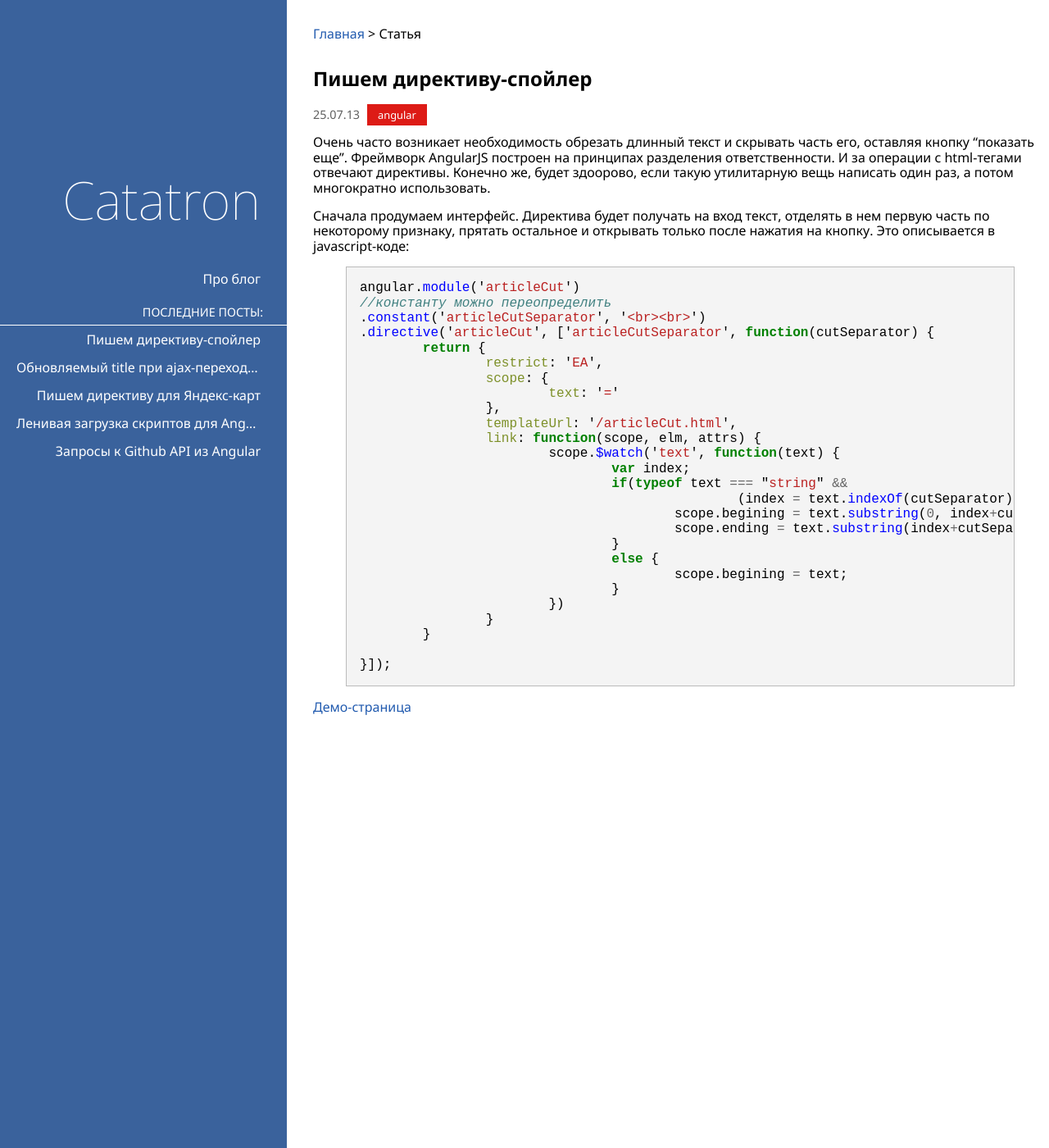
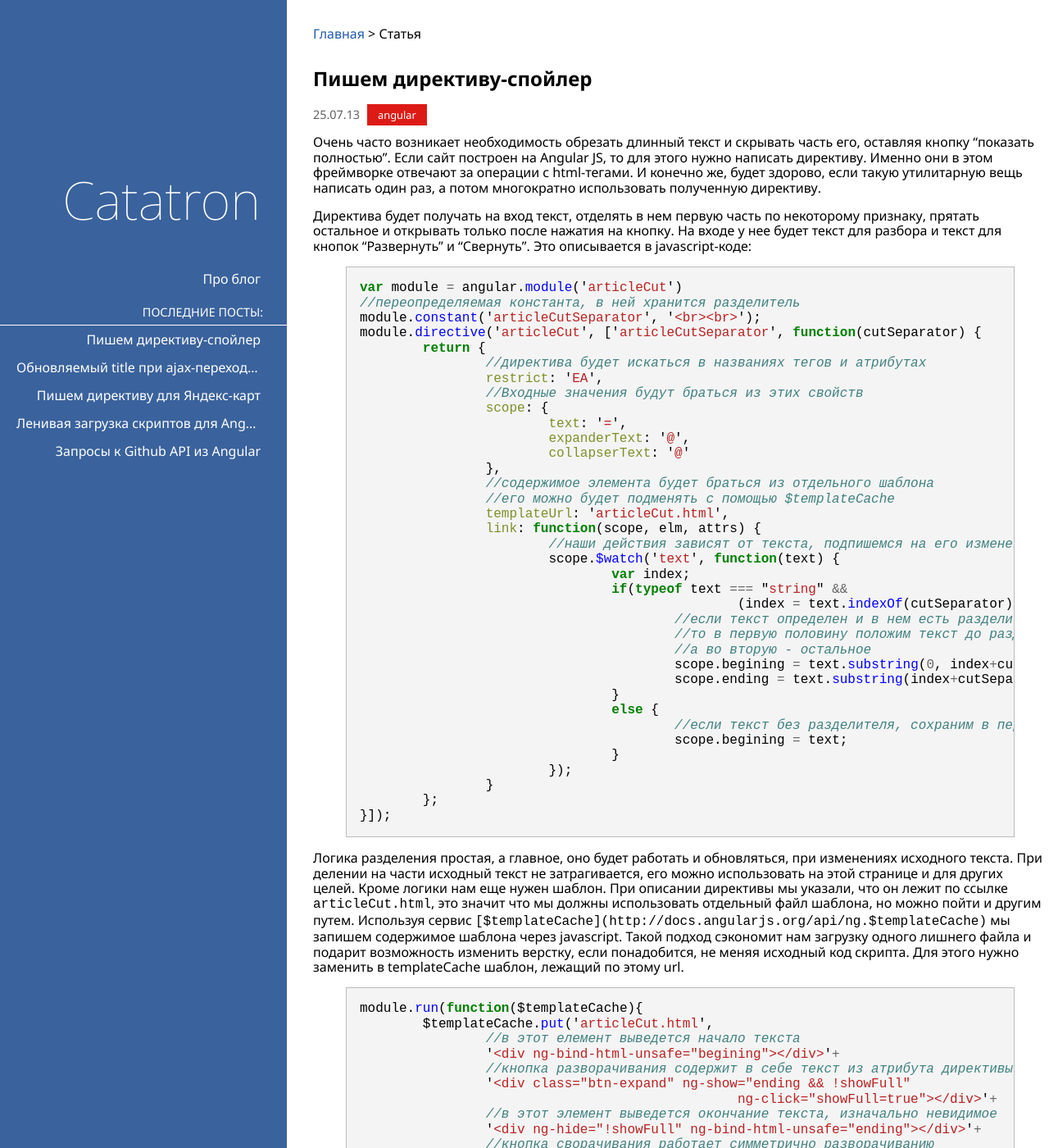
Before and after one commit to just-boris/blog, a Jekyll site: the page built from _posts/2013-07-25-article-cut.md, in a window 1280 px wide and 1400 px high. Shown: the whole window at 82% size. Built offline with Jekyll 4.4.1, drawn with Linux system fonts in a browser that asks for light colours; nearby versions of some CDN libraries; Markdown is read by kramdown in place of the engine named in the settings; comment, search, counter and statistics services are not loaded; some of the changed text lies outside the part shown.

Commit message:
статья про articleCut

```diff
--- a/_posts/2013-07-25-article-cut.md
+++ b/_posts/2013-07-25-article-cut.md
@@ -3,37 +3,68 @@ layout: post
 title: Пишем директиву-спойлер
 tags: [angular]
 ---
-Очень часто возникает необходимость обрезать длинный текст и скрывать часть его, оставляя кнопку "показать еще". Фреймворк AngularJS построен на принципах разделения ответственности. И за операции с html-тегами отвечают директивы. Конечно же, будет здоорово, если такую утилитарную вещь написать один раз, а потом многократно использовать.
+Очень часто возникает необходимость обрезать длинный текст и скрывать часть его, оставляя кнопку "показать полностью". Если сайт построен на Angular JS, то для этого нужно написать директиву. Именно они в этом фреймворке отвечают за операции с html-тегами. И конечно же, будет здорово, если такую утилитарную вещь написать один раз, а потом многократно использовать полученную директиву.
 
-Сначала продумаем интерфейс. Директива будет получать на вход текст, отделять в нем первую часть по некоторому признаку, прятать остальное и открывать только после нажатия на кнопку. Это описывается в javascript-коде:
+Директива будет получать на вход текст, отделять в нем первую часть по некоторому признаку, прятать остальное и открывать только после нажатия на кнопку. На входе у нее будет текст для разбора и текст для кнопок "Развернуть" и "Свернуть". Это описывается в javascript-коде:
 
 {% highlight javascript %}
-angular.module('articleCut')
-//константу можно переопределить
-.constant('articleCutSeparator', '<br><br>')
-.directive('articleCut', ['articleCutSeparator', function(cutSeparator) {
+var module = angular.module('articleCut')
+//переопределяемая константа, в ней хранится разделитель
+module.constant('articleCutSeparator', '<br><br>');
+module.directive('articleCut', ['articleCutSeparator', function(cutSeparator) {
 	return {
+		//директива будет искаться в названиях тегов и атрибутах
 		restrict: 'EA',
+		//Входные значения будут браться из этих свойств
 		scope: {
-			text: '='
+			text: '=',
+			expanderText: '@',
+			collapserText: '@'
 		},
-		templateUrl: '/articleCut.html',
+		//содержимое элемента будет браться из отдельного шаблона
+		//его можно будет подменять с помощью $templateCache
+		templateUrl: 'articleCut.html',
 		link: function(scope, elm, attrs) {
+			//наши действия зависят от текста, подпишемся на его изменения
 			scope.$watch('text', function(text) {
 				var index;
 				if(typeof text === "string" &&
 						(index = text.indexOf(cutSeparator)) !== -1) {
+					//если текст определен и в нем есть разделитель
+					//то в первую половину положим текст до разделителя включительно
+					//а во вторую - остальное
 					scope.begining = text.substring(0, index+cutSeparator.length);
 					scope.ending = text.substring(index+cutSeparator.length);
 				}
 				else {
+					//если текст без разделителя, сохраним в первую часть его целиком
 					scope.begining = text;
 				}
-			})
+			});
 		}
-	}
-
+	};
 }]);
 {% endhighlight %}
 
-[Демо-страница]({{site.baseurl}}/assets/article-cut/)
+Логика разделения простая, а главное, оно будет работать и обновляться, при изменениях исходного текста. При делении на части исходный текст не затрагивается, его можно использовать на этой странице и для других целей. Кроме логики нам еще нужен шаблон. При описании директивы мы указали, что он лежит по ссылке `articleCut.html`, это значит что мы должны использовать отдельный файл шаблона, но можно пойти и другим путем. Используя сервис `[$templateCache](http://docs.angularjs.org/api/ng.$templateCache)` мы запишем содержимое шаблона через javascript. Такой подход сэкономит нам загрузку одного лишнего файла и подарит возможность изменить верстку, если понадобится, не меняя исходный код скрипта. Для этого нужно заменить в templateCache шаблон, лежащий по этому url.
+
+{% highlight javascript %}
+module.run(function($templateCache){
+	$templateCache.put('articleCut.html',
+		//в этот елемент выведется начало текста
+ 		'<div ng-bind-html-unsafe="begining"></div>'+
+ 		//кнопка разворачивания содержит в себе текст из атрибута директивы
+ 		'<div class="btn-expand" ng-show="ending && !showFull"
+ 						ng-click="showFull=true">{{expanderText}}</div>'+
+		//в этот элемент выведется окончание текста, изначально невидимое
+ 		'<div ng-hide="!showFull" ng-bind-html-unsafe="ending"></div>'+
+ 		//кнопка сворачивания работает симметрично разворачиванию
+ 		'<div class="btn-collapse" ng-show="showFull && collapserText"
+ 						ng-click="showFull=false">{{collapserText}}</div>'
+	);
+});
+{% endhighlight %}
+
+[Демо страница]({{site.baseurl}}/assets/article-cut/)
+
+В примере были использованы стихи русских классиков и дополнительная директива `collapse`, из библиотеки [ui-bootstrap](http://angular-ui.github.io/bootstrap/#/collapse), которая позволила плавно сворачивать и разворачивать контент. Если красота при разворачивании не нужна, то подойдет и обычный `ng-hide` входящий в комплект AngularJS.
```
Also changed, not shown: assets/article-cut/articleCut.js (+8 -10 lines).
